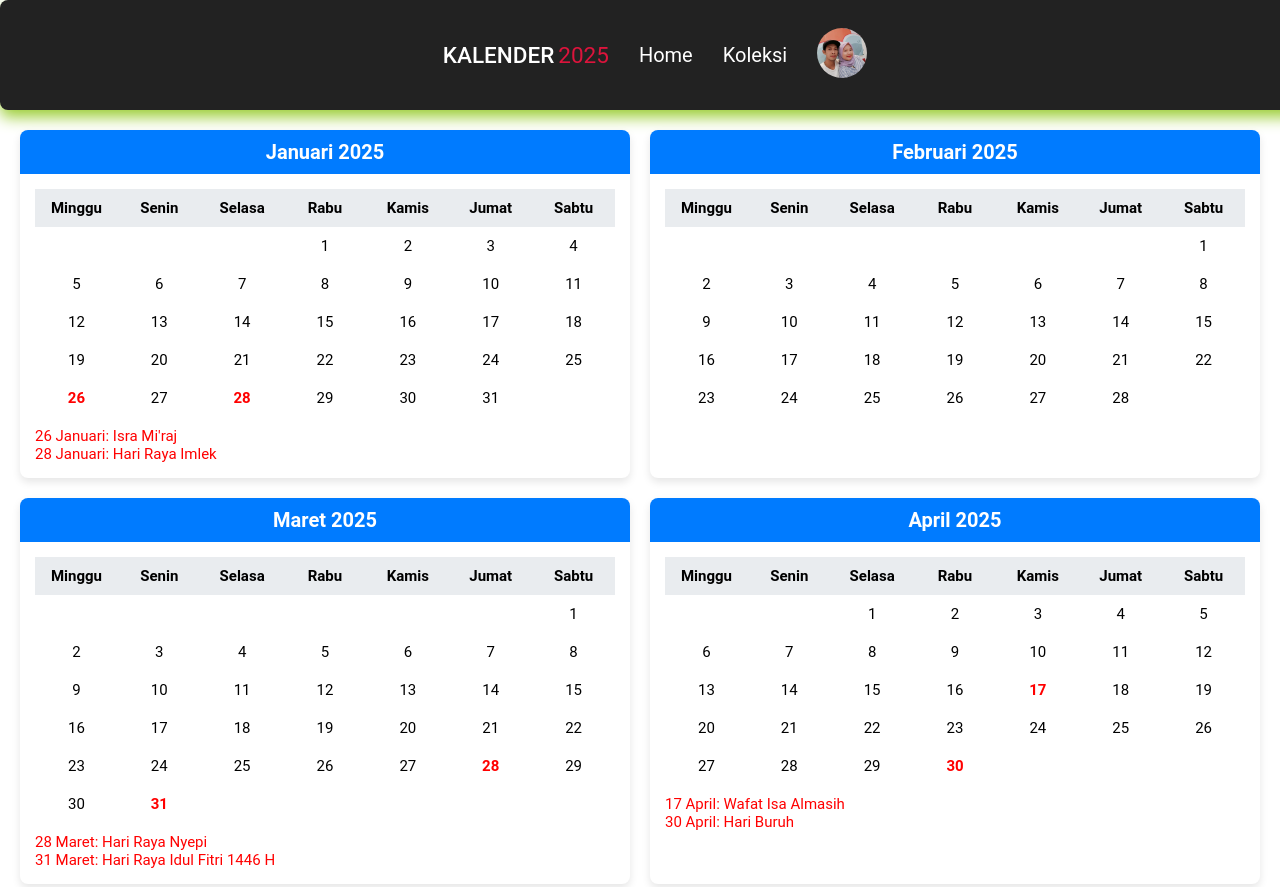
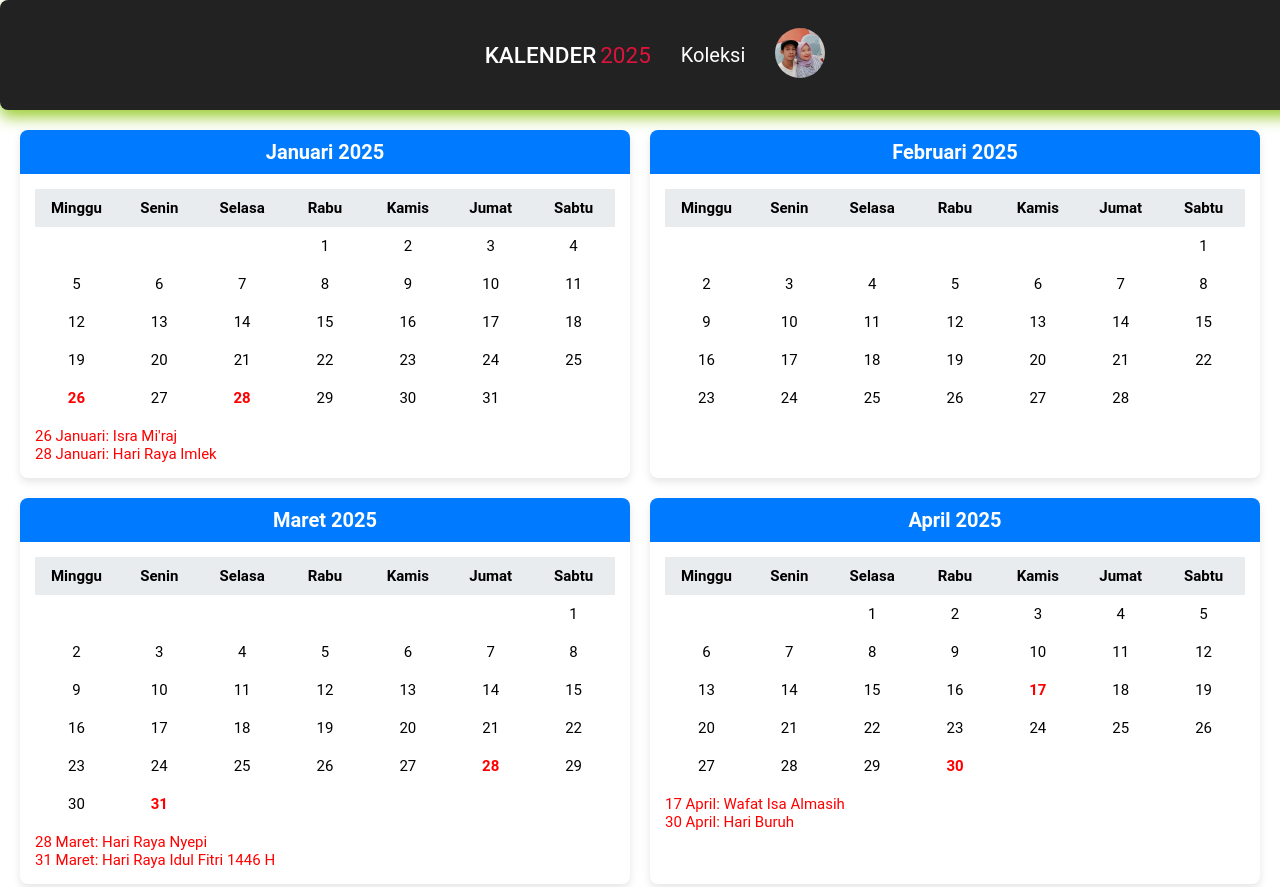
Before and after one commit to pippo131182/content, a plain HTML site: page index.html in a window 1280 px wide. Shown: the top 887 px of the page. Drawn offline with Linux system fonts and the light colour scheme.

Commit message:
Update index.html

```diff
--- a/index.html
+++ b/index.html
@@ -14,7 +14,6 @@
             <div class="lastname">2025</div>
         </div>
         <ul class="navigation">
-            <li><a href="#">home</a></li>
             <li><a href="#">koleksi</a></li>
             <li><img src="yosep.jpeg" alt="" /></li>
         </ul>
```
